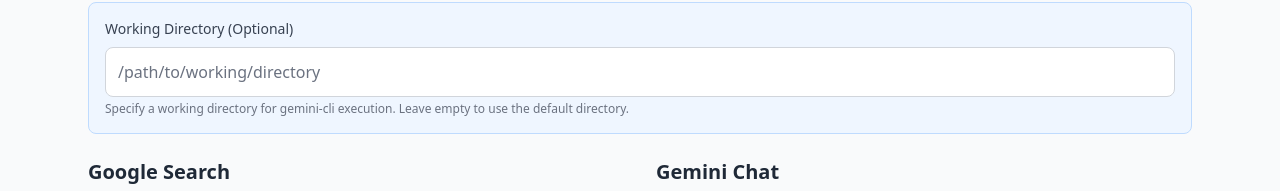
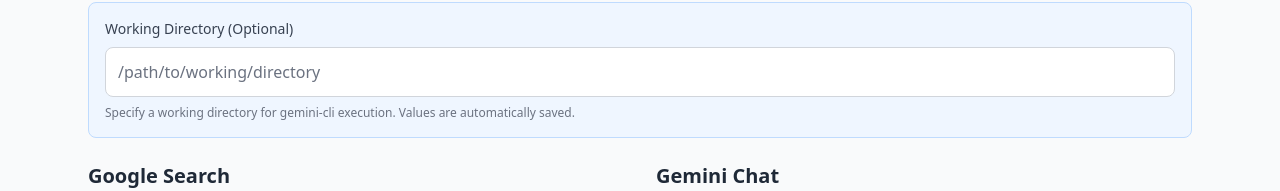
Before and after one commit to nobu007/mcp-gemini-cli, a Next.js app: page / in a window 1280 px wide. Shown: the part 162-353 px from the top of the page. Built offline with nearby package versions, Linux system fonts and the light colour scheme.

Commit message:
feat: add working directory management with localStorage support

```diff
--- a/app/page.tsx
+++ b/app/page.tsx
@@ -1,6 +1,6 @@
 "use client";
 
-import { useState } from "react";
+import { useState, useEffect } from "react";
 import TemplateSelector from "../components/TemplateSelector";
 
 export default function Home() {
@@ -11,6 +11,24 @@ export default function Home() {
   const [loading, setLoading] = useState(false);
   const [showTemplates, setShowTemplates] = useState(false);
   const [workingDirectory, setWorkingDirectory] = useState("");
+
+  // LocalStorageからWorking Directoryを復元
+  useEffect(() => {
+    const savedWorkingDirectory = localStorage.getItem("mcp-gemini-working-directory");
+    if (savedWorkingDirectory) {
+      setWorkingDirectory(savedWorkingDirectory);
+    }
+  }, []);
+
+  // Working Directoryが変更された時にLocalStorageに保存
+  const handleWorkingDirectoryChange = (value: string) => {
+    setWorkingDirectory(value);
+    if (value.trim()) {
+      localStorage.setItem("mcp-gemini-working-directory", value);
+    } else {
+      localStorage.removeItem("mcp-gemini-working-directory");
+    }
+  };
 
   const handleSearch = async () => {
     if (!searchQuery.trim()) return;
@@ -110,14 +128,24 @@ export default function Home() {
           id="workingDirectory"
           type="text"
           value={workingDirectory}
-          onChange={(e) => setWorkingDirectory(e.target.value)}
+          onChange={(e) => handleWorkingDirectoryChange(e.target.value)}
           placeholder="/path/to/working/directory"
           className="w-full p-3 border border-gray-300 dark:border-gray-600 rounded-lg focus:ring-2 focus:ring-blue-500 focus:border-transparent bg-white dark:bg-gray-700 text-gray-900 dark:text-gray-100 placeholder-gray-500 dark:placeholder-gray-400"
         />
-        <p className="mt-1 text-xs text-gray-500 dark:text-gray-400">
-          Specify a working directory for gemini-cli execution. Leave empty to
-          use the default directory.
-        </p>
+        <div className="mt-2 flex items-center justify-between">
+          <p className="text-xs text-gray-500 dark:text-gray-400">
+            Specify a working directory for gemini-cli execution. Values are automatically saved.
+          </p>
+          {workingDirectory && (
+            <button
+              type="button"
+              onClick={() => handleWorkingDirectoryChange("")}
+              className="text-xs text-red-500 hover:text-red-700 dark:text-red-400 dark:hover:text-red-300 underline"
+            >
+              Clear
+            </button>
+          )}
+        </div>
       </div>
 
       <div className="grid md:grid-cols-2 gap-8">
```
